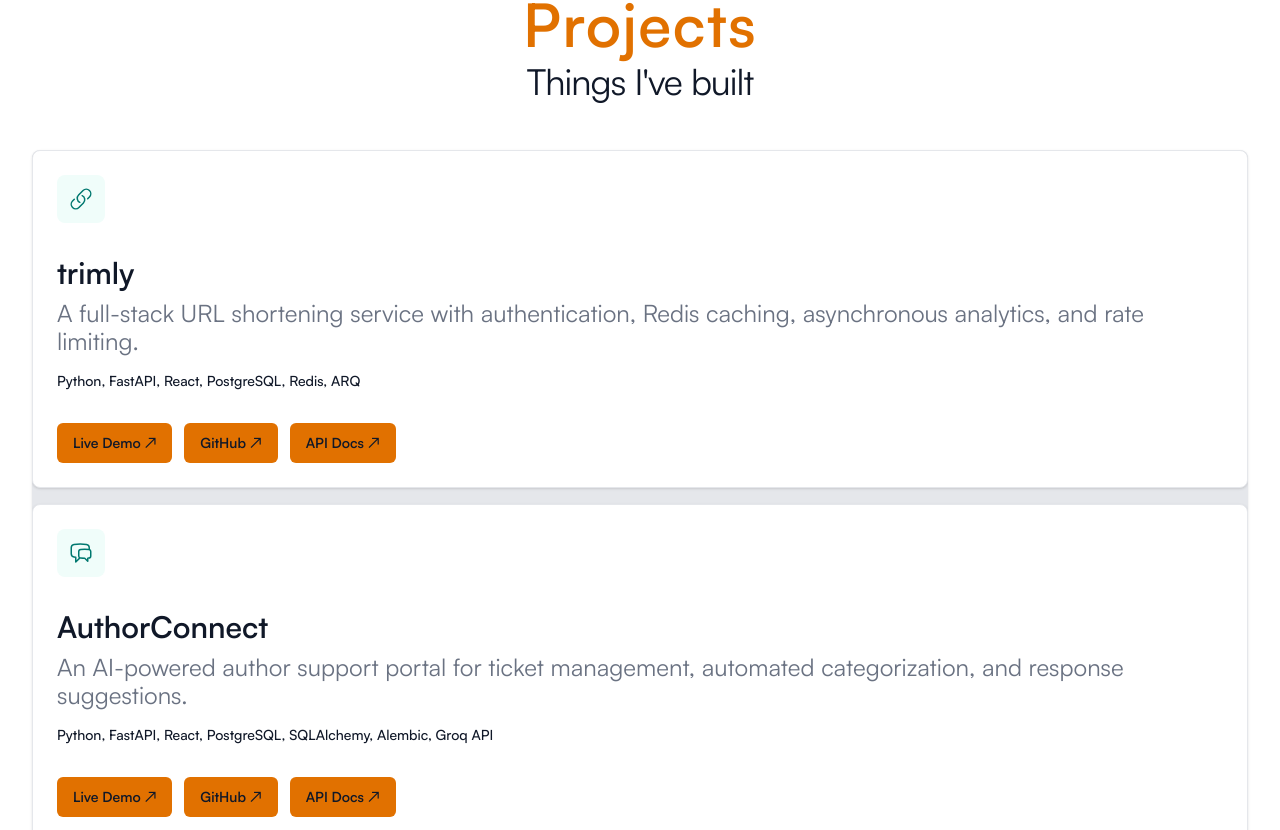
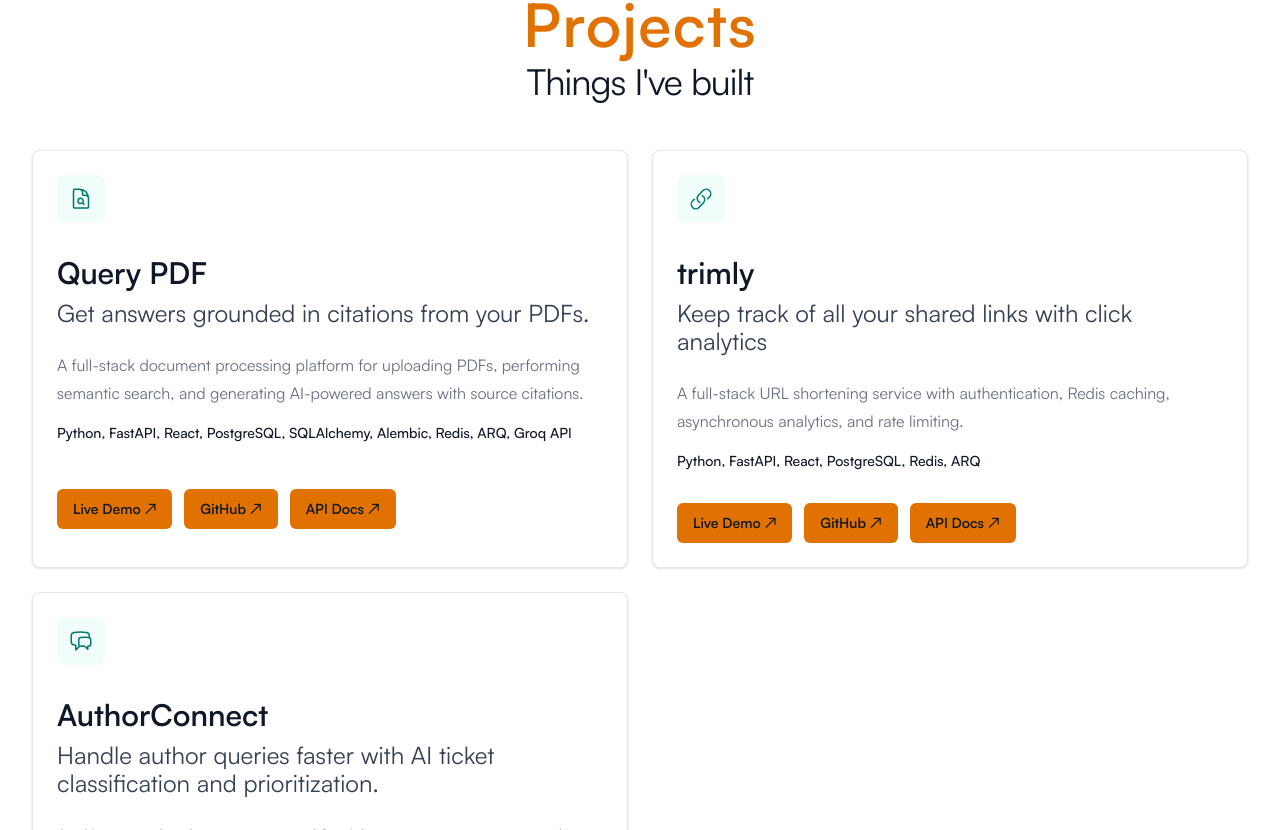
Before and after one commit to mayuripaliwal/portfolio, a React (Vite) app in the folder frontend/: page / in a window 1280 px wide. Shown: the part 770-1600 px from the top of the page. Built offline with nearby package versions, Linux system fonts and the light colour scheme.

Commit message:
update projects -  add query pdf project

```diff
--- a/frontend/src/Experience.jsx
+++ b/frontend/src/Experience.jsx
@@ -14,7 +14,7 @@ export default function Experience() {
           </h2>
         </div>
 
-        <div className="mx-auto mt-12 w-full max-w-7xl">
+        <div className="mx-auto mt-12 w-full max-w-7xl px-6 sm:px-8">
 
           <div className="rounded-2xl border border-gray-200 bg-gray-50 p-8 dark:border-gray-800 dark:bg-gray-800/50 sm:p-10">
 
--- a/frontend/src/Projects.jsx
+++ b/frontend/src/Projects.jsx
@@ -1,10 +1,24 @@
 import {
-  LinkIcon,ChatBubbleLeftRightIcon
+  LinkIcon,ChatBubbleLeftRightIcon, DocumentMagnifyingGlassIcon
 } from '@heroicons/react/24/outline'
 
 const projects = [
   {
+    title: 'Query PDF',
+    tagline: 'Get answers grounded in citations from your PDFs.',
+    description: 'A full-stack document processing platform for uploading PDFs, performing semantic search, and generating AI-powered answers with source citations.',
+    technologies: 'Python, FastAPI, React, PostgreSQL, SQLAlchemy, Alembic, Redis, ARQ, Groq API',
+    icon: DocumentMagnifyingGlassIcon,
+    apiDocs: 'https://document-processing-platform-wwyn.onrender.com/docs',
+    iconForeground: 'text-teal-700 dark:text-teal-400',
+    iconBackground: 'bg-teal-50 dark:bg-teal-500/10',
+    demo:'https://querypdf.vercel.app',
+    github:'https://github.com/mayuripaliwal/document-processing-platform',
+  },
+
+  {
     title: 'trimly',
+    tagline: 'Keep track of all your shared links with click analytics',
     description:'A full-stack URL shortening service with authentication, Redis caching, asynchronous analytics, and rate limiting.',
     technologies:'Python, FastAPI, React, PostgreSQL, Redis, ARQ',
     href: 'https://gettrimly.vercel.app',
@@ -17,6 +31,7 @@ const projects = [
   },
   {
     title: 'AuthorConnect',
+    tagline: 'Handle author queries faster with AI ticket classification and prioritization.',
     description:'An AI-powered author support portal for ticket management, automated categorization, and response suggestions.',
     technologies:'Python, FastAPI, React, PostgreSQL, SQLAlchemy, Alembic, Groq API',
     href: 'https://author-support-and-communication-portal-1.onrender.com/login',
@@ -51,11 +66,16 @@ export default function Projects() {
 
           {/* Project card */}
           <div className="mt-12"></div>
-    <div className="grid divide-y divide-gray-200 gap-4 overflow-hidden rounded-lg bg-gray-200 shadow-sm sm:grid sm:divide-y-0 dark:divide-white/10 dark:bg-gray-900 dark:shadow-none">
+    <div className="grid grid-cols-1 lg:grid-cols-2 gap-6 divide-y divide-gray-200 rounded-lg shadow-none sm:divide-y-0 dark:divide-white/10 dark:bg-gray-900 dark:shadow-none">
       {projects.map((project, actionIdx) => (
         <div
           key={project.title}
-          className="group relative rounded-lg border border-gray-200 bg-white p-6 shadow-sm focus-within:outline-2 focus-within:-outline-offset-2 focus-within:outline-amber-600 dark:border-white/10 dark:bg-gray-800/50 dark:focus-within:outline-amber-500"
+          className="flex flex-col group relative rounded-lg border border-gray-200
+          bg-white p-6 shadow-sm focus-within:outline-2 focus-within:-outline-offset-2
+           focus-within:outline-amber-600 dark:border-white/10 dark:bg-gray-800/50
+           dark:focus-within:outline-amber-500 transition-all duration-300 ease-out
+           hover:-translate-y-2 hover:shadow-xl dark:hover:border-amber-400 hover:border-amber-600
+           "
         >
           <div>
             <span className={classNames(project.iconBackground, project.iconForeground, 'inline-flex rounded-lg p-3')}>
@@ -63,11 +83,14 @@ export default function Projects() {
             </span>
           </div>
           <div className="mt-8">
-            <h3 className="text-2xl font-semibold text-gray-900 sm:text-3xl dark:text-white">
+            <h3 className="text-2xl font-semibold text-gray-900 sm:text-3xl dark:text-gray-100">
                 {/* Extend touch target to entire panel */}
                 {project.title}
             </h3>
-            <p className="mt-2 text-base leading-7 text-gray-500 sm:text-2xl dark:text-gray-400">
+            <p className="mt-2 text-2xl leading-7 text-gray-700 sm:text-2xl dark:text-gray-200">
+              {project.tagline}
+            </p>
+            <p className="mt-6 text-base leading-7 text-gray-500 sm:text-base dark:text-gray-400">
               {project.description}
             </p>
             <p className="mt-4 text-sm font-medium text-gray-900 dark:text-gray-200">
@@ -75,7 +98,7 @@ export default function Projects() {
             </p>
           </div>
           {/* Links */}
-          <div className="mt-8 flex flex-wrap items-center gap-3">
+          <div className="mt-auto h-full flex flex-wrap items-center gap-3 pt-8">
             <a
               href={project.demo}
               target="_blank"
--- a/frontend/src/Skills.jsx
+++ b/frontend/src/Skills.jsx
@@ -1,7 +1,7 @@
 const skillGroups = [
   {
     title: "Languages",
-    skills: ["Python", "C++","JavaScript"],
+    skills: ["Python", "JavaScript", "C++"],
   },
   {
     title: "Backend & Web",
@@ -9,7 +9,7 @@ const skillGroups = [
   },
   {
     title: "Databases & Infrastructure",
-    skills: ["PostgreSQL", "Redis", "Docker","SQLite"],
+    skills: ["PostgreSQL", "SQLAlchemy","Alembic","Redis", "Docker"],
   },
   {
     title: "Tools",
```
